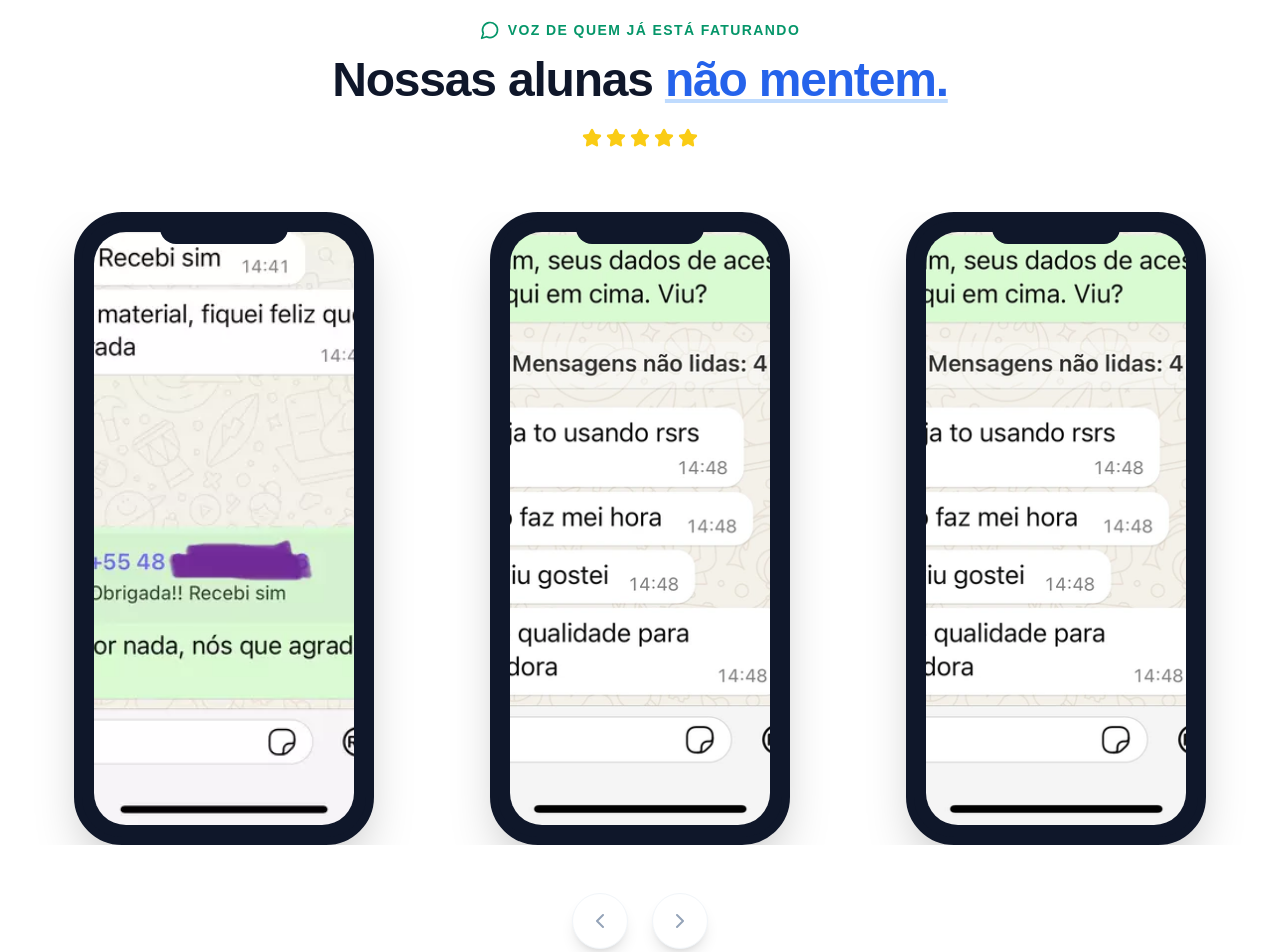
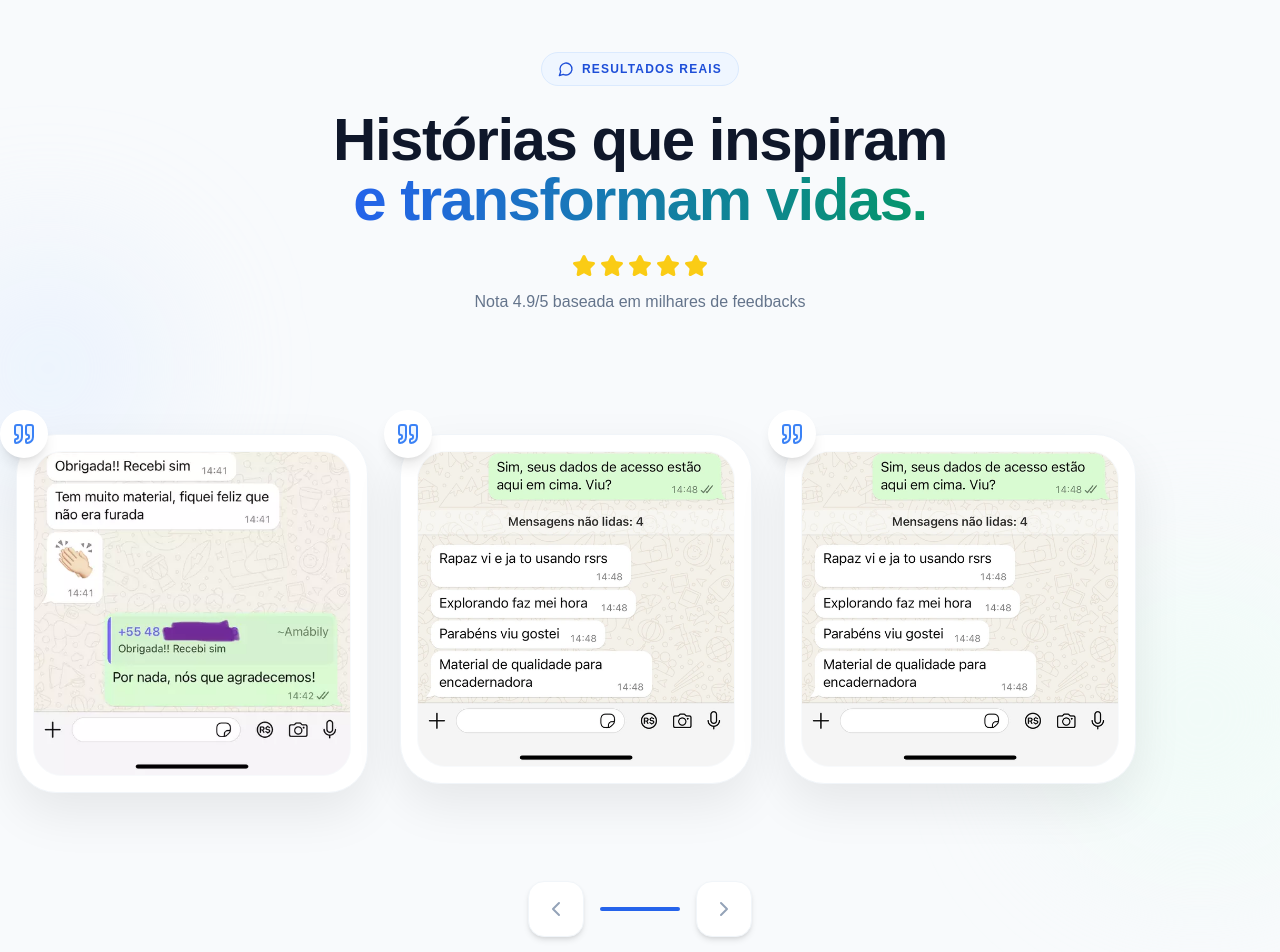
Before and after one commit to lucasmiralhasborges/mundodaencaderna-o, a React (Vite) app: page / in a window 1280 px wide. Shown: the part 3140-4092 px from the top of the page. Built offline with nearby package versions, Linux system fonts and the light colour scheme.

Commit message:
[dyad] Refinando a seção de provas sociais com um layout de cartões premium que mantém os prints inteiros e legíveis. - wrote 1 file(s)

```diff
--- a/src/components/landing/SocialProof.tsx
+++ b/src/components/landing/SocialProof.tsx
@@ -3,64 +3,87 @@
 import React, { useCallback } from 'react';
 import useEmblaCarousel from 'embla-carousel-react';
 import Autoplay from 'embla-carousel-autoplay';
-import { ChevronLeft, ChevronRight, MessageCircle, Star } from 'lucide-react';
+import { ChevronLeft, ChevronRight, MessageCircle, Star, Quote } from 'lucide-react';
 import { motion } from 'framer-motion';
 
 const screenshots = [
-  "/proof-1.webp",
-  "/proof-2.webp",
-  "/proof-3.webp"
+  { src: "/proof-1.webp", alt: "Feedback de aluna 1" },
+  { src: "/proof-2.webp", alt: "Feedback de aluna 2" },
+  { src: "/proof-3.webp", alt: "Feedback de aluna 3" }
 ];
 
 const SocialProof = () => {
-  const [emblaRef, emblaApi] = useEmblaCarousel({ loop: true }, [Autoplay({ delay: 5000 })]);
+  const [emblaRef, emblaApi] = useEmblaCarousel(
+    {
+      loop: true,
+      align: 'center',
+      skipSnaps: false
+    },
+    [Autoplay({ delay: 4000, stopOnInteraction: false })]
+  );
 
   const scrollPrev = useCallback(() => emblaApi && emblaApi.scrollPrev(), [emblaApi]);
   const scrollNext = useCallback(() => emblaApi && emblaApi.scrollNext(), [emblaApi]);
 
   return (
-    <section className="py-24 bg-white overflow-hidden">
-      <div className="max-w-7xl mx-auto px-4">
-        <div className="text-center mb-16">
+    <section className="py-32 bg-[#F8FAFC] overflow-hidden relative">
+      {/* Elementos decorativos de fundo */}
+      <div className="absolute top-0 left-0 w-full h-full overflow-hidden pointer-events-none">
+        <div className="absolute top-1/4 -left-20 w-64 h-64 bg-blue-100/40 blur-3xl rounded-full"></div>
+        <div className="absolute bottom-1/4 -right-20 w-80 h-80 bg-emerald-50/50 blur-3xl rounded-full"></div>
+      </div>
+
+      <div className="max-w-7xl mx-auto px-4 relative z-10">
+        <div className="text-center mb-20">
           <motion.div
             initial={{ opacity: 0, y: 10 }}
             whileInView={{ opacity: 1, y: 0 }}
             viewport={{ once: true }}
-            className="flex items-center justify-center gap-2 text-emerald-600 font-bold mb-4 uppercase tracking-widest text-sm"
+            className="inline-flex items-center gap-2 bg-blue-50 text-blue-700 px-4 py-2 rounded-full font-bold mb-6 text-xs uppercase tracking-widest border border-blue-100"
           >
-            <MessageCircle className="w-5 h-5" />
-            Voz de quem já está faturando
+            <MessageCircle className="w-4 h-4" />
+            Resultados Reais
           </motion.div>
-          <h2 className="text-3xl sm:text-5xl font-black text-slate-900 leading-tight">
-            Nossas alunas <span className="text-blue-600 underline decoration-blue-200">não mentem.</span>
+
+          <h2 className="text-4xl sm:text-6xl font-black text-slate-900 leading-[1.1] mb-6">
+            Histórias que inspiram <br />
+            <span className="text-transparent bg-clip-text bg-gradient-to-r from-blue-600 to-emerald-600">e transformam vidas.</span>
           </h2>
-          <div className="flex justify-center gap-1 mt-6">
-            {[1, 2, 3, 4, 5].map((i) => (
-              <Star key={i} className="w-5 h-5 fill-yellow-400 text-yellow-400" />
-            ))}
+
+          <div className="flex flex-col items-center gap-3">
+            <div className="flex gap-1">
+              {[1, 2, 3, 4, 5].map((i) => (
+                <Star key={i} className="w-6 h-6 fill-yellow-400 text-yellow-400" />
+              ))}
+            </div>
+            <p className="text-slate-500 font-medium">Nota 4.9/5 baseada em milhares de feedbacks</p>
           </div>
         </div>
 
-        <div className="relative">
-          <div className="overflow-hidden cursor-grab active:cursor-grabbing" ref={emblaRef}>
-            <div className="flex">
-              {screenshots.map((src, index) => (
-                <div key={index} className="flex-[0_0_100%] min-w-0 sm:flex-[0_0_50%] lg:flex-[0_0_33.33%] px-4">
+        <div className="relative group">
+          <div className="overflow-visible" ref={emblaRef}>
+            <div className="flex -ml-4 sm:-ml-8">
+              {screenshots.map((item, index) => (
+                <div key={index} className="flex-[0_0_85%] sm:flex-[0_0_45%] lg:flex-[0_0_30%] pl-4 sm:pl-8 py-10">
                   <motion.div
-                    initial={{ opacity: 0, scale: 0.9 }}
-                    whileInView={{ opacity: 1, scale: 1 }}
-                    transition={{ delay: index * 0.1 }}
-                    viewport={{ once: true }}
-                    className="relative mx-auto max-w-[300px]"
+                    whileHover={{ y: -10 }}
+                    className="relative"
                   >
-                    {/* Phone Frame */}
-                    <div className="relative bg-slate-900 rounded-[3rem] p-3 shadow-2xl border-[8px] border-slate-900 overflow-hidden aspect-[9/19]">
-                      <div className="absolute top-0 left-1/2 -translate-x-1/2 w-32 h-6 bg-slate-900 rounded-b-2xl z-20"></div>
-                      <img
-                        src={src}
-                        alt={`Prova social ${index + 1}`}
-                        className="w-full h-full object-cover rounded-[2rem]"
-                      />
+                    {/* Aspas decorativas */}
+                    <div className="absolute -top-6 -left-4 w-12 h-12 bg-white rounded-full shadow-lg flex items-center justify-center text-blue-500 z-20">
+                      <Quote className="w-6 h-6 fill-blue-50" />
+                    </div>
+
+                    {/* Container da Imagem sem cortes */}
+                    <div className="bg-white rounded-[2.5rem] p-4 shadow-[0_20px_50px_rgba(0,0,0,0.08)] border border-slate-100 transition-shadow hover:shadow-[0_30px_60px_rgba(0,0,0,0.12)]">
+                      <div className="rounded-[1.8rem] overflow-hidden bg-slate-50 border border-slate-50">
+                        <img
+                          src={item.src}
+                          alt={item.alt}
+                          className="w-full h-auto block object-contain"
+                          loading="lazy"
+                        />
+                      </div>
                     </div>
                   </motion.div>
                 </div>
@@ -68,27 +91,36 @@ const SocialProof = () => {
             </div>
           </div>
 
-          {/* Navigation Controls */}
-          <div className="flex justify-center items-center gap-6 mt-12">
+          {/* Botões de Navegação Customizados */}
+          <div className="flex justify-center items-center gap-4 mt-12">
             <button
               onClick={scrollPrev}
-              className="w-14 h-14 rounded-full bg-white shadow-lg border border-slate-100 flex items-center justify-center text-slate-400 hover:text-blue-600 hover:border-blue-200 transition-all active:scale-95"
+              className="w-14 h-14 rounded-2xl bg-white shadow-md border border-slate-100 flex items-center justify-center text-slate-400 hover:text-blue-600 hover:border-blue-200 transition-all active:scale-95 group/btn"
+              aria-label="Depoimento anterior"
             >
-              <ChevronLeft className="w-6 h-6" />
+              <ChevronLeft className="w-6 h-6 group-hover/btn:-translate-x-1 transition-transform" />
             </button>
+            <div className="h-1 w-20 bg-slate-200 rounded-full overflow-hidden">
+               <motion.div
+                className="h-full bg-blue-600"
+                animate={{ width: "100%" }}
+                transition={{ duration: 4, repeat: Infinity, ease: "linear" }}
+               />
+            </div>
             <button
               onClick={scrollNext}
-              className="w-14 h-14 rounded-full bg-white shadow-lg border border-slate-100 flex items-center justify-center text-slate-400 hover:text-blue-600 hover:border-blue-200 transition-all active:scale-95"
+              className="w-14 h-14 rounded-2xl bg-white shadow-md border border-slate-100 flex items-center justify-center text-slate-400 hover:text-blue-600 hover:border-blue-200 transition-all active:scale-95 group/btn"
+              aria-label="Próximo depoimento"
             >
-              <ChevronRight className="w-6 h-6" />
+              <ChevronRight className="w-6 h-6 group-hover/btn:translate-x-1 transition-transform" />
             </button>
           </div>
         </div>
 
-        <div className="mt-16 text-center">
-          <p className="text-slate-400 font-medium italic">
-            +15.000 histórias de sucesso reais todos os meses.
-          </p>
+        <div className="mt-20 text-center">
+          <div className="inline-block bg-emerald-50 text-emerald-700 px-6 py-3 rounded-2xl font-bold text-sm">
+            🔥 +15.000 empreendedoras já deram esse passo. E você?
+          </div>
         </div>
       </div>
     </section>
```
